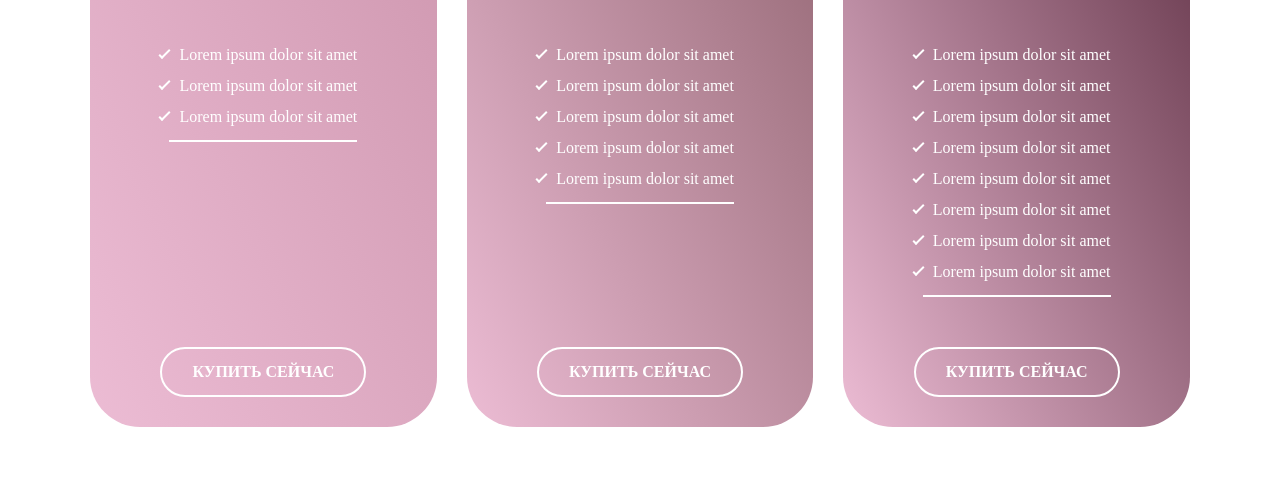
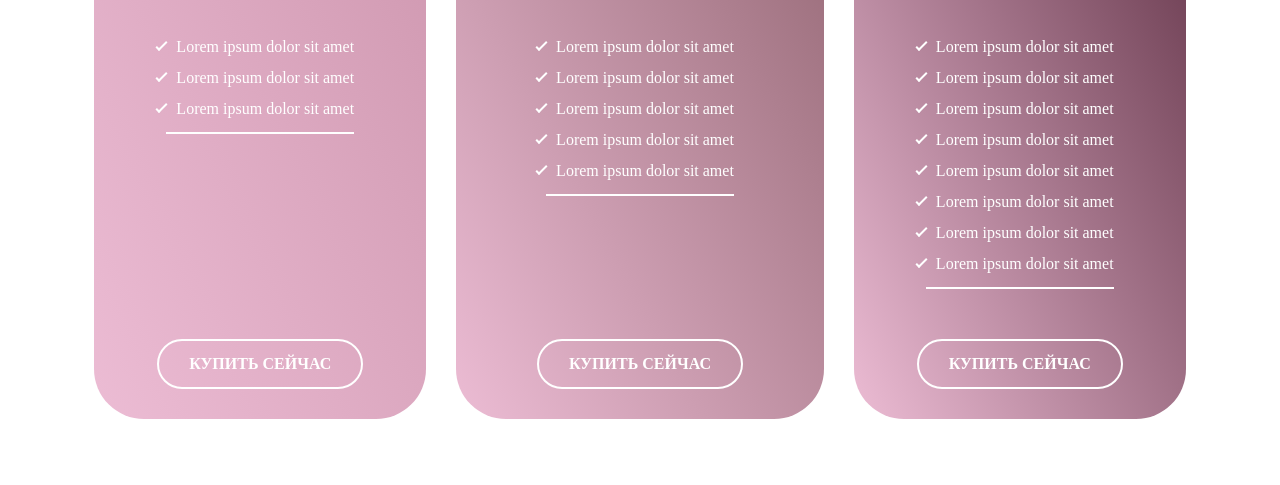
Before and after one commit to andsnow869/subs, a plain HTML site: page index.html in a window 1280 px wide. Shown: the part 315-800 px from the top of the page. Drawn offline with Linux system fonts and the light colour scheme.

Commit message:
subs-new-task

```diff
--- a/styles.css
+++ b/styles.css
@@ -1,21 +1,22 @@
 body{
     font-family: monospace;
-    height: 100vh;
+    color: #fff;
     display: flex;
-    align-items: center;
-    color: #fff;
 }
 .container{
     max-width: 1160px;
     padding: 0 30px;
-    margin: 0 auto;
-    width: 100%;
+    margin: 50px auto;
 }
 
 .cards{
     display: flex;
     justify-content: space-around;
     gap:30px;
+
+    @media screen and  (max-width:900px){
+        flex-wrap: wrap;
+    }
 }
 .card__desc{
    display: flex;
@@ -27,7 +28,6 @@ body{
 .card{
     padding: 30px;
     display: flex;
-    flex: 1 1 33.33%;
     flex-direction: column;
     justify-content: space-between;
     border-radius: 50px;
```
